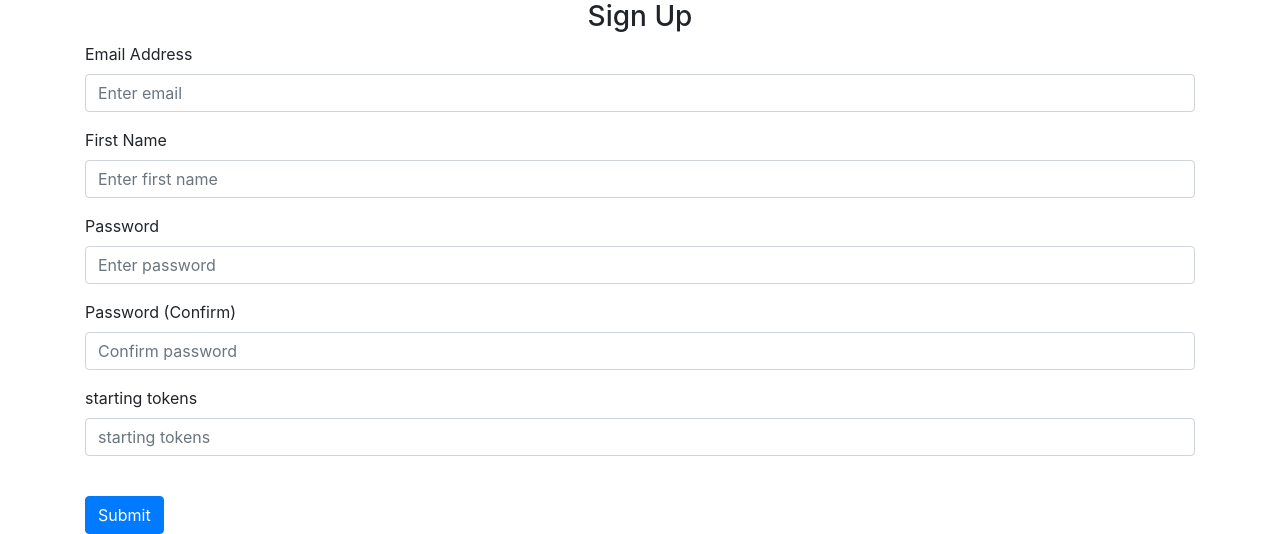
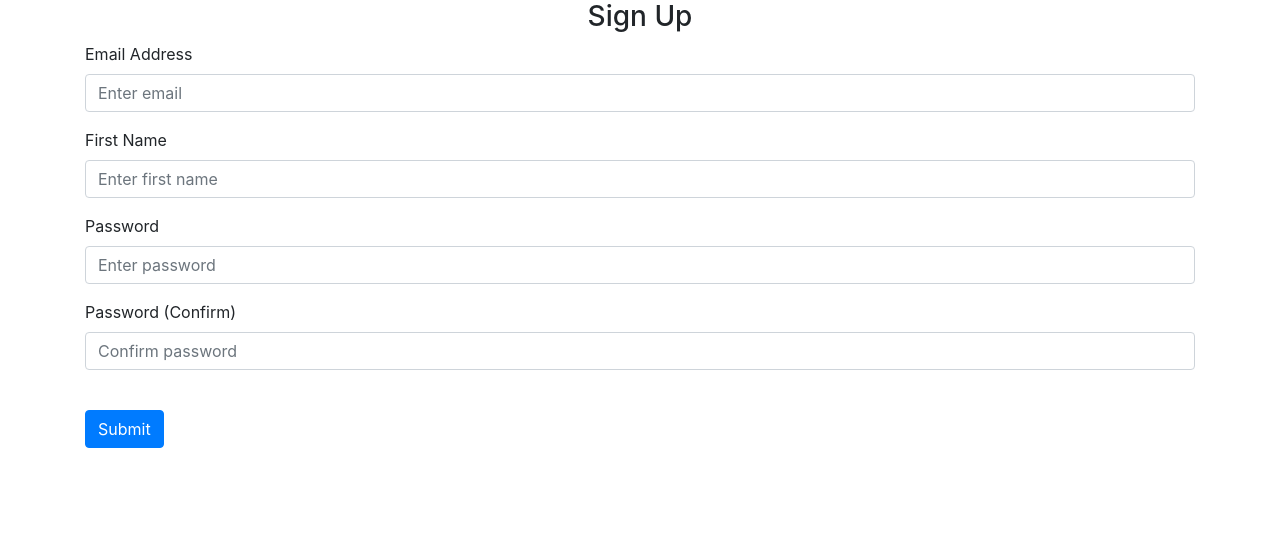
Before and after one commit to craigarcade/tanningtokens, a Flask app: page /sign-up in a window 1280 px wide. Shown: the part 514-1048 px from the top of the page. After the commit the page ends 962 px from the top, so only its background shows below. Run offline with Flask 3, Linux system fonts and the light colour scheme; some libraries are stand-ins or nearby versions.

Commit message:
Update sign_up.html

```diff
--- a/website/templates/sign_up.html
+++ b/website/templates/sign_up.html
@@ -42,16 +42,6 @@ content %}
       placeholder="Confirm password"
     />
   </div>
-  <div class="form-group">
-    <label for="tokens">starting tokens</label>
-    <input
-      type="tokens"
-      class="form-control"
-      id="tokens"
-      name="tokens"
-      placeholder="starting tokens"
-    />
-  </div>
   <br />
   <button type="submit" class="btn btn-primary">Submit</button>
 </form>
```
